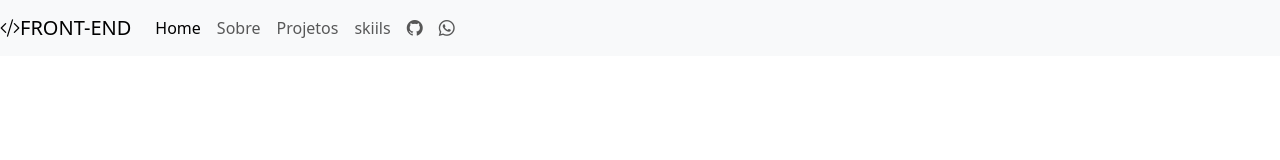
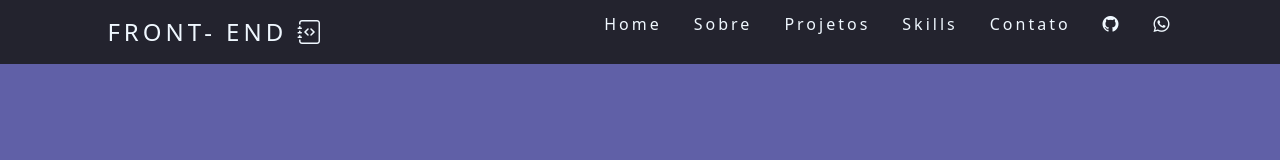
Before and after one commit to DevM-Garcia/Portfolio, a plain HTML site: page index.html in a window 1280 px wide. Drawn offline with nearby package versions, Linux system fonts and the light colour scheme.

Commit message:
começando navegação

```diff
--- a/css/style.css
+++ b/css/style.css
@@ -1,3 +1,45 @@
-.nav{
+* {
+    margin: 0;
+    padding: 0;
+    list-style: none;
+}
+
+.logo {
+    font-size: 24px;
+    text-transform: uppercase;
+    letter-spacing: 4px;
+    color: aliceblue;
+    text-decoration: none;
+}
+
+nav {
+    display: flex;
     justify-content: space-around;
+    align-items: center;
+    background: #23232e;
+    height: 8vh;
 }
+
+.nav__link {
+    color: aliceblue;
+    text-decoration: none;
+    transition: .3s;
+}
+
+.nav__link:hover {
+    opacity: 0.7;
+}
+
+.nav__list {
+    display: flex;
+}
+
+.nav__list li {
+    letter-spacing: 3px;
+    margin-left: 32px;
+}
+
+main {
+    background: rgb(96, 96, 167);
+    height: 92vh;
+}
--- a/index.html
+++ b/index.html
@@ -1,67 +1,35 @@
 <!DOCTYPE html>
 <html lang="pt-BR">
+
 <head>
     <meta charset="UTF-8">
     <meta name="viewport" content="width=device-width, initial-scale=1.0">
     <title>Portfólio</title>
-    <link rel="stylesheet" href="https://cdn.jsdelivr.net/npm/bootstrap-icons@1.10.5/font/bootstrap-icons.css">
-    <link rel="stylesheet" href="css/style.css">
-    <link href="https://cdn.jsdelivr.net/npm/bootstrap@5.3.1/dist/css/bootstrap.min.css" rel="stylesheet" integrity="sha384-4bw+/aepP/YC94hEpVNVgiZdgIC5+VKNBQNGCHeKRQN+PtmoHDEXuppvnDJzQIu9" crossorigin="anonymous">
+    <link rel="stylesheet" href="/css/style.css">
+    <link rel="stylesheet" href="https://cdn.jsdelivr.net/npm/bootstrap-icons@1.10.3/font/bootstrap-icons.css">
+    <link href="https://cdn.jsdelivr.net/npm/bootstrap@5.3.0-alpha1/dist/css/bootstrap.min.css" rel="stylesheet"
+        integrity="sha384-GLhlTQ8iRABdZLl6O3oVMWSktQOp6b7In1Zl3/Jr59b6EGGoI1aFkw7cmDA6j6gD" crossorigin="anonymous">
 </head>
+
 <body>
-    <nav class="navbar navbar-expand-lg bg-body-tertiary">
-        <div class="d-flex justify-content-around">
-            <div class="nav">
-                <a class="navbar-brand" href="#"><i class="bi bi-code-slash"></i>FRONT-END
-                </a>
-                <div class="collapse navbar-collapse" id="navbarSupportedContent">
-                    <ul class="navbar-nav me-auto mb-2 mb-lg-0">
-                        <li class="nav-item">
-                        <a class="nav-link active" aria-current="page" href="#">Home</a>
-                        </li>
-                        <li class="nav-item">
-                        <a class="nav-link" href="#">Sobre</a>
-                        </li>
-                        <li class="nav-item">
-                        <a class="nav-link" href="#">Projetos</a>
-                        </li>
-                        <li class="nav-item">
-                        <a class="nav-link" href="#">skiils</a>
-                        </li>
-                        <li class="nav-item">
-                        <a class="nav-link" href="#"><i class="bi bi-github"></i></a>
-                        </li>
-                        <li class="nav-item">
-                        <a class="nav-link" href="#"><i class="bi bi-whatsapp"></i></i></a>
-                        </li>
-                        <!--<ul class="dropdown-menu">
-                            <li class="nav-item dropdown">
-                        <a
-                            class="nav-link dropdown-toggle"
-                            href="#"
-                            role="button"
-                            data-bs-toggle="dropdown"
-                            aria-expanded="false"
-                        >
-                            Dropdown
-                        </a>
-                            <li><a class="dropdown-item" href="#">Action</a></li>
-                            <li><a class="dropdown-item" href="#">Another action</a></li>
-                            <li><hr class="dropdown-divider" /></li>
-                            <li>
-                            <a class="dropdown-item" href="#">Something else here</a>
-                            </li>
-                        </ul>
-                    </li>-->
+    <header>
+        <nav>
+            <a href="#" class="logo">Front- <span class="nav__logo">End</span> <i class="bi bi-journal-code"></i></a>
+            <ul class="nav__list">
+                <li><a class="nav__link" href="#">Home</a></li>
+                <li><a class="nav__link" href="#">Sobre</a></li>
+                <li><a class="nav__link" href="#">Projetos</a></li>
+                <li><a class="nav__link" href="#">Skills</a></li>
+                <li><a class="nav__link" href="#">Contato</a></li>
+                <li><a class="nav__link" href="#"><i class="bi bi-github"></i></a></li>
+                <li><a class="nav__link" href="#"><i class="bi bi-whatsapp"></i></a></li>
+            </ul>
+        </nav>
+    </header>
+    <main></main>
+    <script src="https://cdn.jsdelivr.net/npm/bootstrap@5.3.0-alpha1/dist/js/bootstrap.bundle.min.js"
+        integrity="sha384-w76AqPfDkMBDXo30jS1Sgez6pr3x5MlQ1ZAGC+nuZB+EYdgRZgiwxhTBTkF7CXvN"
+        crossorigin="anonymous"></script>
+</body>
 
-                    </ul>
-            </div>
-            </div>
-        </div>
-    </nav>
-
-
-
-    <script src="https://cdn.jsdelivr.net/npm/bootstrap@5.3.1/dist/js/bootstrap.bundle.min.js" integrity="sha384-HwwvtgBNo3bZJJLYd8oVXjrBZt8cqVSpeBNS5n7C8IVInixGAoxmnlMuBnhbgrkm" crossorigin="anonymous"></script>
-</body>
 </html>
```
